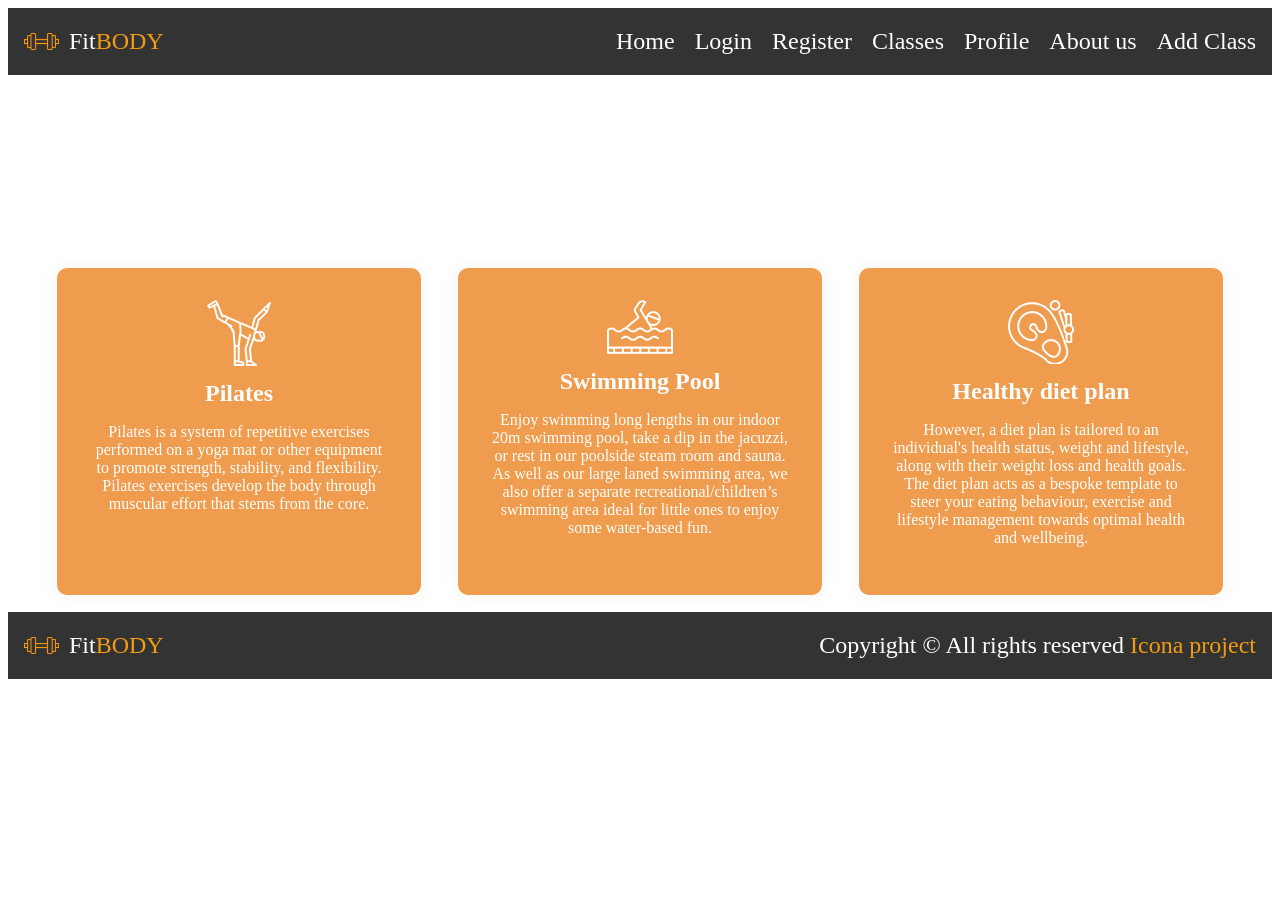
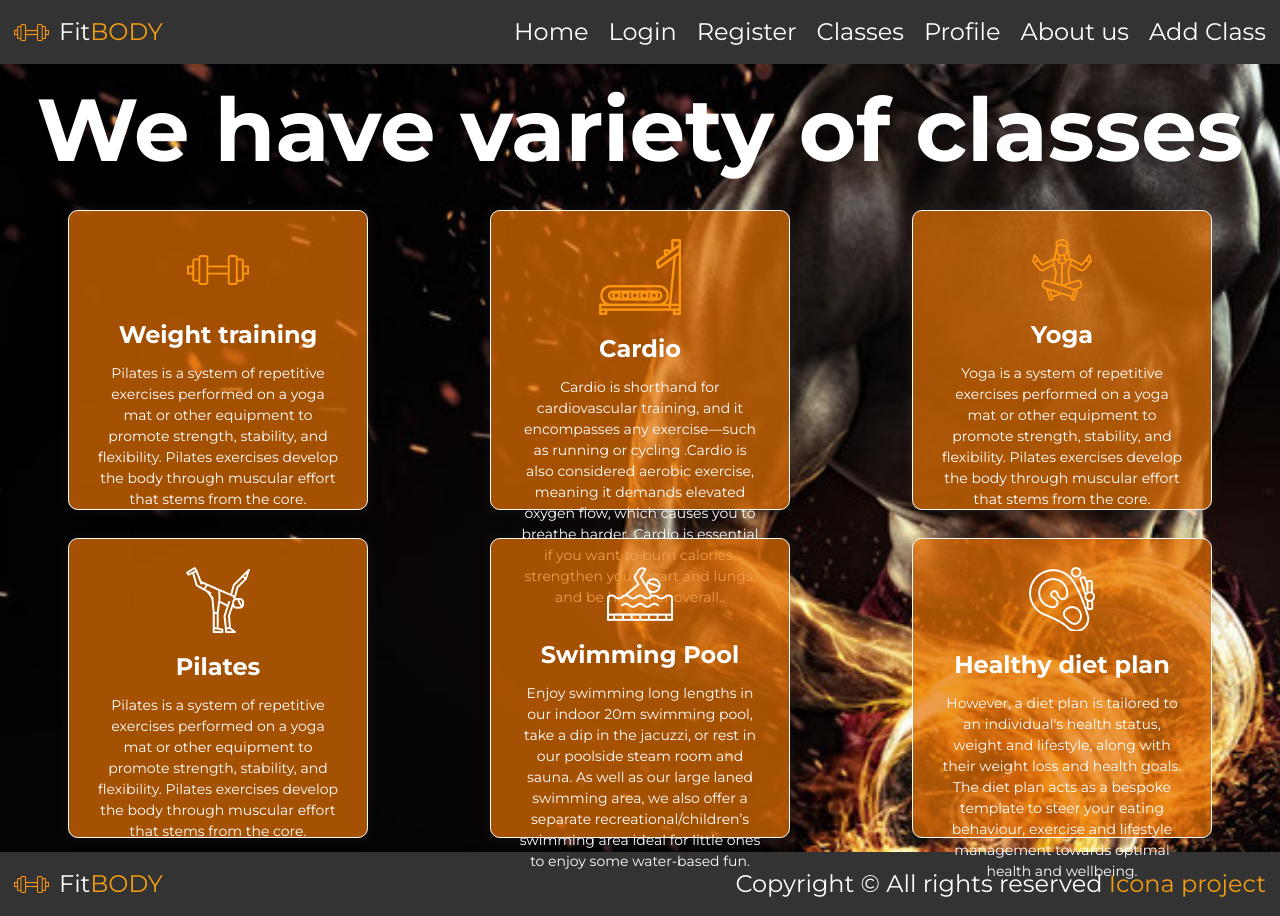
Before and after one commit to icona99/FitBody, a React (Vite) app in the folder client/: page /classes in a window 1280 px wide. Before the commit the page ends 800 px from the top, so only its background shows below. Built offline with nearby package versions, Linux system fonts and the light colour scheme.

Commit message:
update components

```diff
--- a/client/index.html
+++ b/client/index.html
@@ -2,7 +2,7 @@
 <html lang="en">
 
 <head>
-	<link rel="stylesheet" href="styles.css">
+	<link rel="stylesheet" href="./styles/styles.css">
 	<meta charset="UTF-8" />
 	<meta name="viewport" content="width=device-width, initial-scale=1.0" />
 	<title>FitBODY</title>
--- a/client/package.json
+++ b/client/package.json
@@ -12,7 +12,7 @@
   "dependencies": {
     "react": "^18.3.1",
     "react-dom": "^18.3.1",
-    "react-router-dom": "^6.24.0"
+    "react-router-dom": "^6.24.1"
   },
   "devDependencies": {
     "@types/react": "^18.3.3",
--- a/client/src/components/Classes.css
+++ b/client/src/components/Classes.css
@@ -1,22 +1,36 @@
+
+.classes {
+    background-image: url('/public/images/360_F_124887107_jHzYHrpwWVFm8PJM9Z0tgyblk5of0aUZ.jpg');
+    background-size: cover;
+    background-repeat: no-repeat;
+    background-position: center;
+    text-align: center;
+}
+
+.title h2 {
+    font-size: 88px;
+    color: white;
+    text-align: center;
+    font-weight: bold;
+    margin: 0;
+}
+
 .features {
     display: flex;
     justify-content: space-between;
-    max-width: 1200px;
-    margin: 11em auto;
-    margin-bottom: 0;
+    margin: 0 auto;
     padding: 0 1em;
+    flex-wrap: wrap;
 }
 
 .feature {
-    position: relative;
-    max-width: 300px;
-    width: 100%;
-    height: auto;
+    flex: 1 1 30%;
+    width: 200px;
+    height: 300px;
     background-color: rgb(233, 115, 4, 0.7);
     border: 1px solid rgb(255, 255, 255);
     color: white;
     padding: 2em;
-    flex: 1;
     margin: 1em;
     text-align: center;
     border-radius: 0.7em;
@@ -28,7 +42,7 @@
 }
 
 .feature img {
-    font-size: 48px;
+    font-size: 28px;
     color: white
 }
 
@@ -38,7 +52,7 @@
 }
 
 .feature p {
-    font-size: 16px;
+    font-size: 14px;
 }
 
 .circle-button {
--- a/client/src/components/Classes.jsx
+++ b/client/src/components/Classes.jsx
@@ -1,8 +1,32 @@
+import React from 'react';
 import './Classes.css'
 
-function Classes (){
+
+function Classes() {
     return (
-        <section class="features">
+        <div className="classes">
+            <div className="title">
+                <h2>We have variety of classes</h2>
+            </div>
+            <section class="features">
+                <div class="feature">
+                    <img src="/public/images/icon_7.png" alt="Weight traning" />
+                    <h2>Weight training</h2>
+                    <p>Pilates is a system of repetitive exercises performed on a yoga mat or other equipment to promote strength, stability, and flexibility. Pilates exercises develop the body through muscular effort that stems from the core.</p>
+                    <a href="/details" class="circle-button">+</a>
+                </div>
+                <div class="feature">
+                    <img src="/public/images/icon_13.png" alt="Cardio" />
+                    <h2>Cardio</h2>
+                    <p>Cardio is shorthand for cardiovascular training, and it encompasses any exercise—such as running or cycling .Cardio is also considered aerobic exercise, meaning it demands elevated oxygen flow, which causes you to breathe harder. Cardio is essential if you want to burn calories, strengthen your heart and lungs, and be healthier overall..</p>
+                    <a href="/details" class="circle-button">+</a>
+                </div>
+                <div class="feature">
+                    <img src="/public/images/icon_5.png" alt="Yoga" />
+                    <h2>Yoga</h2>
+                    <p>Yoga is a system of repetitive exercises performed on a yoga mat or other equipment to promote strength, stability, and flexibility. Pilates exercises develop the body through muscular effort that stems from the core.</p>
+                    <a href="/details" class="circle-button">+</a>
+                </div>
                 <div class="feature">
                     <img src="/public/images/icon_1.png" alt="Pilates" />
                     <h2>Pilates</h2>
@@ -14,7 +38,7 @@ function Classes (){
                     <h2>Swimming Pool</h2>
                     <p>Enjoy swimming long lengths in our indoor 20m swimming pool, take a dip in the jacuzzi, or rest in our poolside steam room and sauna.
                         As well as our large laned swimming area, we also offer a separate recreational/children’s swimming area ideal for little ones to enjoy some water-based fun.</p>
-                        <a href="/details" class="circle-button">+</a>
+                    <a href="/details" class="circle-button">+</a>
                 </div>
                 <div class="feature">
                     <img src="/public/images/icon_3.png" alt="Diet Plan" />
@@ -23,7 +47,8 @@ function Classes (){
                     <a href="/details" class="circle-button">+</a>
                 </div>
             </section>
-        )
+        </div>
+    )
 }
 
 export default Classes
--- a/client/src/components/Login.jsx
+++ b/client/src/components/Login.jsx
@@ -1,7 +1,38 @@
-import React from 'react';
+import React, { useState } from 'react';
+import {useNavigate} from 'react-router-dom'
 import "/src/components/Login.css"
 
 const Login = () => {
+  const baseUrl = 'http://localhost:3030/users/login';
+  const [email, setEmail] = useState('');
+  const [password, setPassword] = useState('');
+  const [error, setError] = useState(null);
+  const navigate = useNavigate;
+
+  const handleSubmit = async (e) => {
+    e.preventDefault();
+
+    try {
+      const response = await fetch(baseUrl, {
+        method: 'POST',
+        headers: {
+          'Content-Type': 'application/json',
+        },
+        body: JSON.stringify({ email, password }),
+      });
+
+      const data = await response.json();
+
+      if (response.ok) {
+        console.log('Login successful:', data);
+        navigate('/home');
+      } else {
+        setError(data.message);
+      }
+    } catch (error) {
+      setError('An error occurred. Please try again.');
+    }
+  };
   return (
     <div className="login-container">
       <div className="login-box">
@@ -9,7 +40,7 @@ const Login = () => {
           <h1>Login</h1>
           <img src="images/icon_7.png" alt="Logo" />
         </div>
-        <form action='#' method='GET'>
+        <form onSubmit={handleSubmit}>
           <div className="input-group">
             <label htmlFor="email">EMAIL ADDRESS</label>
             <input type="email" id="email" name="email" placeholder="john_smith@yahoo.com" required />
```
Also changed, not shown: 1 other file (tests, documents, lock files or other folders).
